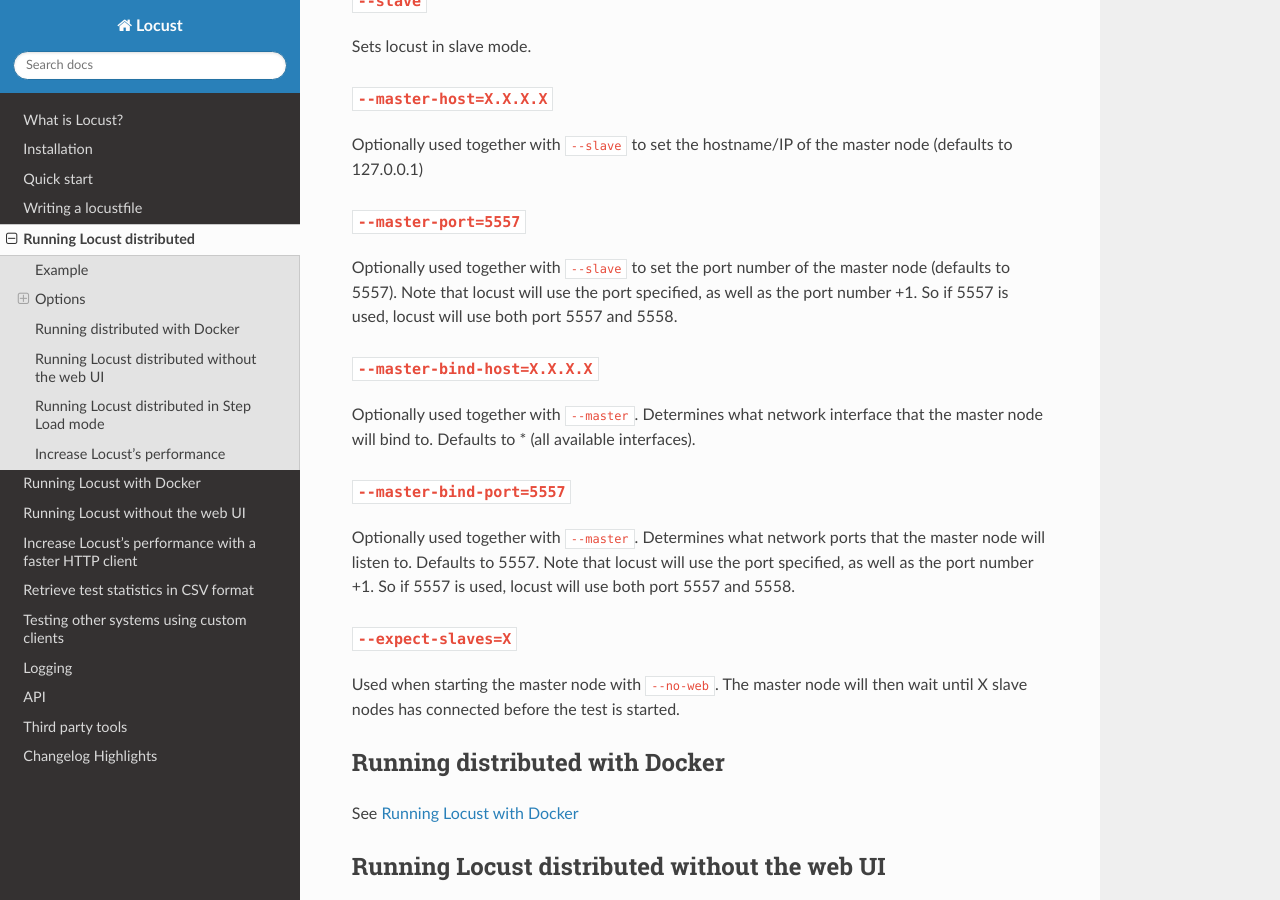
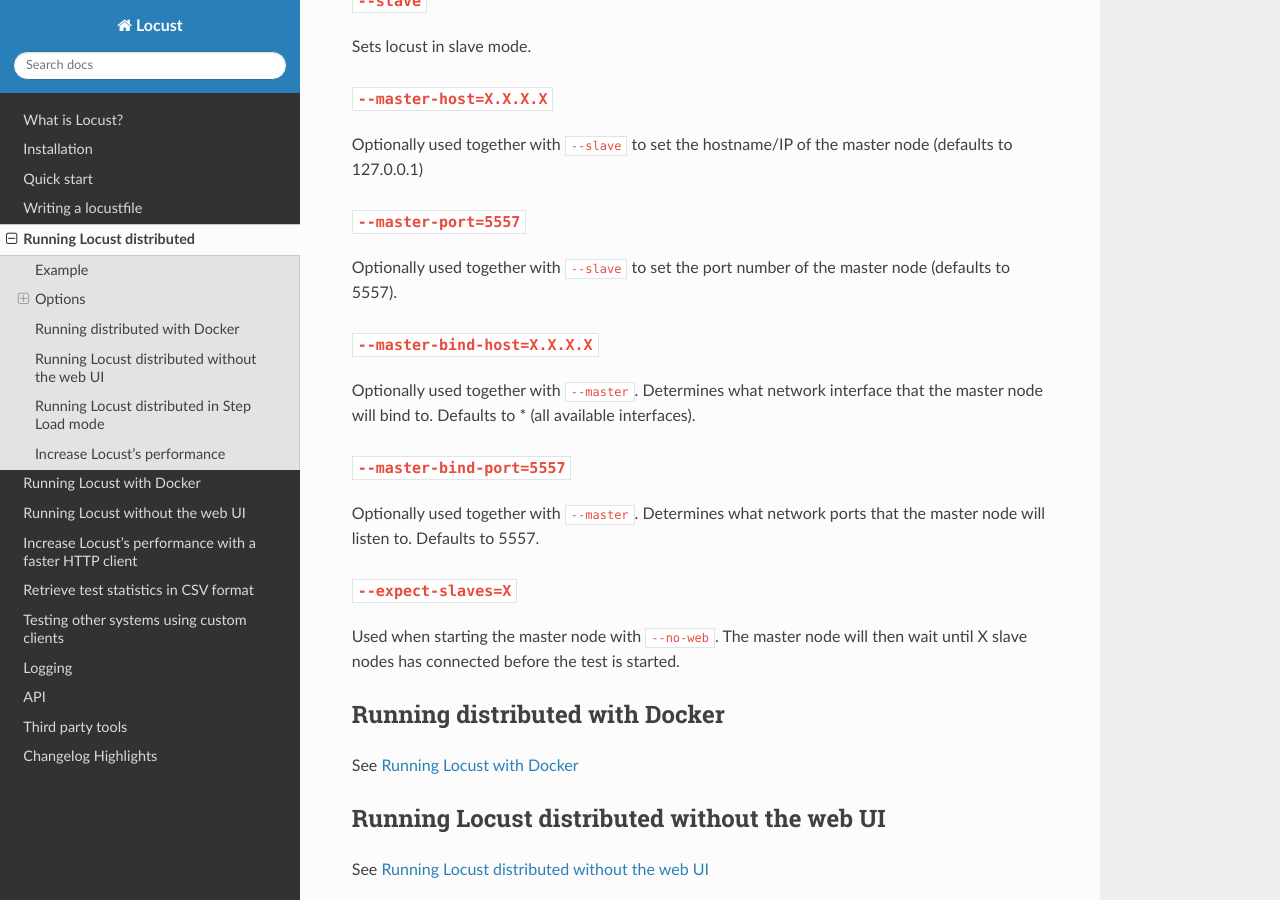
Before and after one commit to locustio/locust, a Sphinx documentation site: the page built from docs/running-locust-distributed.rst, in a window 1280 px wide and 900 px high, scrolled down 1302 px. Built offline with Sphinx 7.4.7 and the Read the Docs theme 2.0.0, drawn with Linux system fonts in a browser that asks for light colours; pages that are not in the unit, such as notebooks, are missing from menus.

Commit message:
docs: remove the description of port 5558
locust hadn't bind two sockets since from #927

```diff
--- a/docs/running-locust-distributed.rst
+++ b/docs/running-locust-distributed.rst
@@ -68,8 +68,6 @@
 ----------------------
 
 Optionally used together with ``--slave`` to set the port number of the master node (defaults to 5557).
-Note that locust will use the port specified, as well as the port number +1. So if 5557 is used, locust
-will use both port 5557 and 5558.
 
 ``--master-bind-host=X.X.X.X``
 ------------------------------
@@ -81,8 +79,7 @@
 ------------------------------
 
 Optionally used together with ``--master``. Determines what network ports that the master node will
-listen to. Defaults to 5557. Note that locust will use the port specified, as well as the port
-number +1. So if 5557 is used, locust will use both port 5557 and 5558.
+listen to. Defaults to 5557.
 
 ``--expect-slaves=X``
 ---------------------
```
Also changed, not shown: 2 other files.
